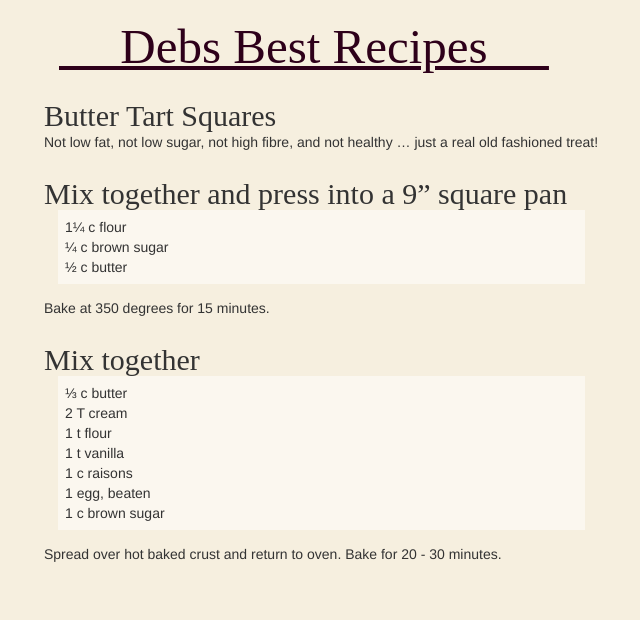
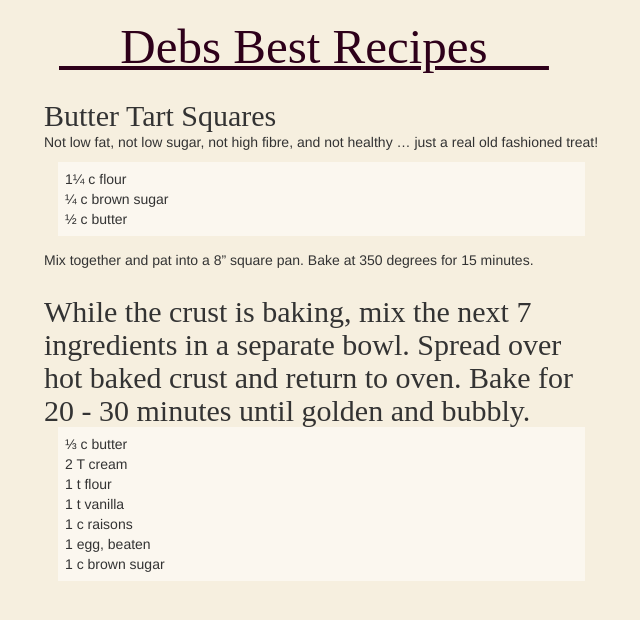
Before and after one commit to JonahBraun/debs-recipes, a Jekyll site: the page built from _posts/2014-04-06-butter-tart-squares.md, in a window 1280 px wide. Shown: the top 620 px of the page, without its empty margins (11-651 px from the left). Built offline with Jekyll 4.4.1, drawn with Linux system fonts in a browser that asks for light colours; nearby versions of some CDN libraries; some web fonts are replaced; Markdown is read by kramdown in place of the engine named in the settings.

Commit message:
Update 2014-04-06-butter-tart-squares.md

```diff
--- a/_posts/2014-04-06-butter-tart-squares.md
+++ b/_posts/2014-04-06-butter-tart-squares.md
@@ -3,18 +3,15 @@ layout: recipe
 title: Butter Tart Squares
 category: desserts
 ---
-Not low fat, not low sugar, not high fibre, and not healthy ...
-just a real old fashioned treat!
+Not low fat, not low sugar, not high fibre, and not healthy ... just a real old fashioned treat!
 
-Mix together and press into a 9" square pan
----
 - 1¼ c flour
 - ¼ c brown sugar
 - ½ c butter
 
-Bake at 350 degrees for 15 minutes.
+Mix together and pat into a 8" square pan. Bake at 350 degrees for 15 minutes.
 
-Mix together
+While the crust is baking, mix the next 7 ingredients in a separate bowl. Spread over hot baked crust and return to oven. Bake for 20 - 30 minutes until golden and bubbly.
 ---
 - ⅓ c butter
 - 2 T cream
```
Also changed, not shown: other parts of _posts/2014-04-06-butter-tart-squares.md (+0 -2 lines).
